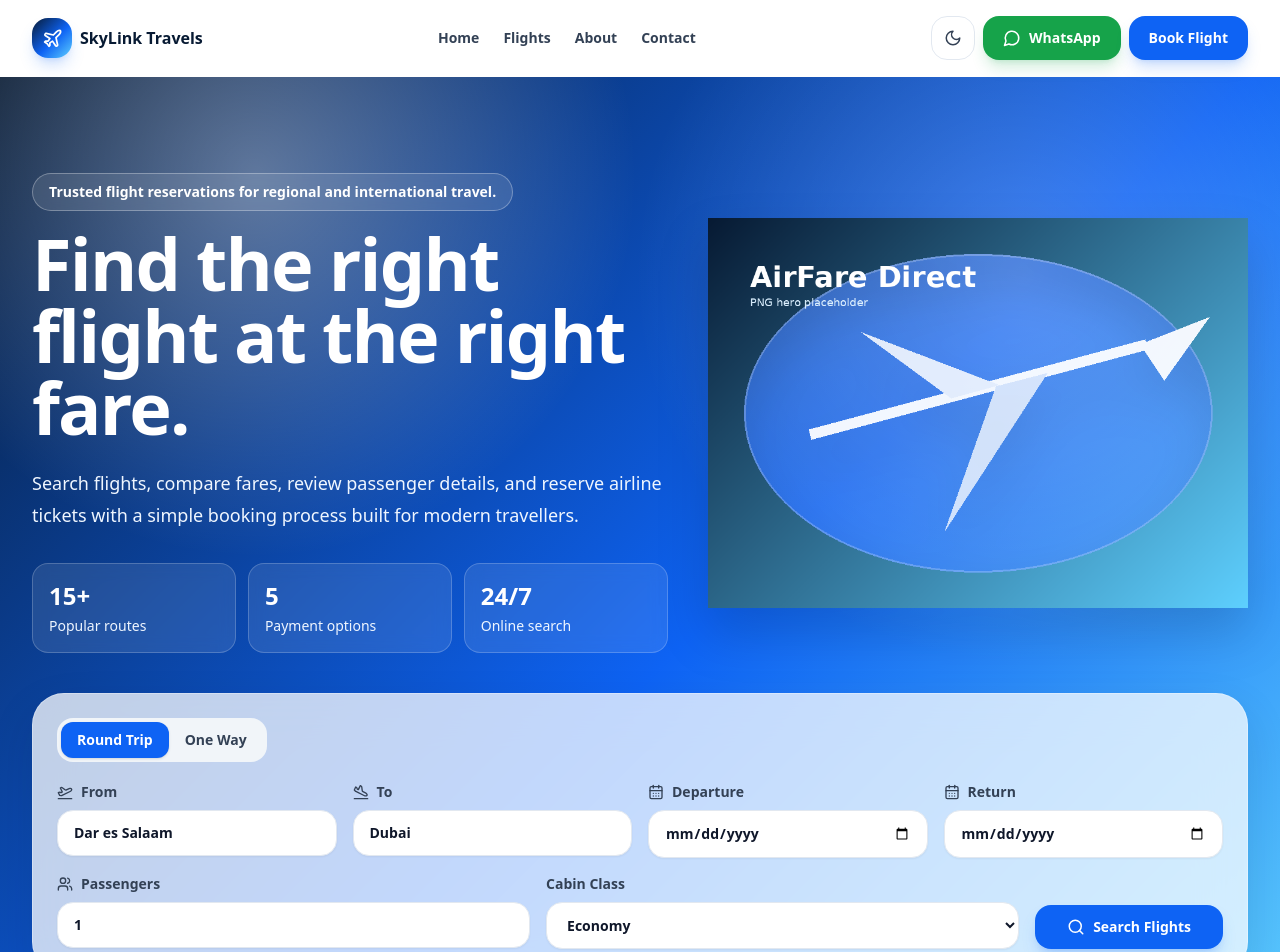
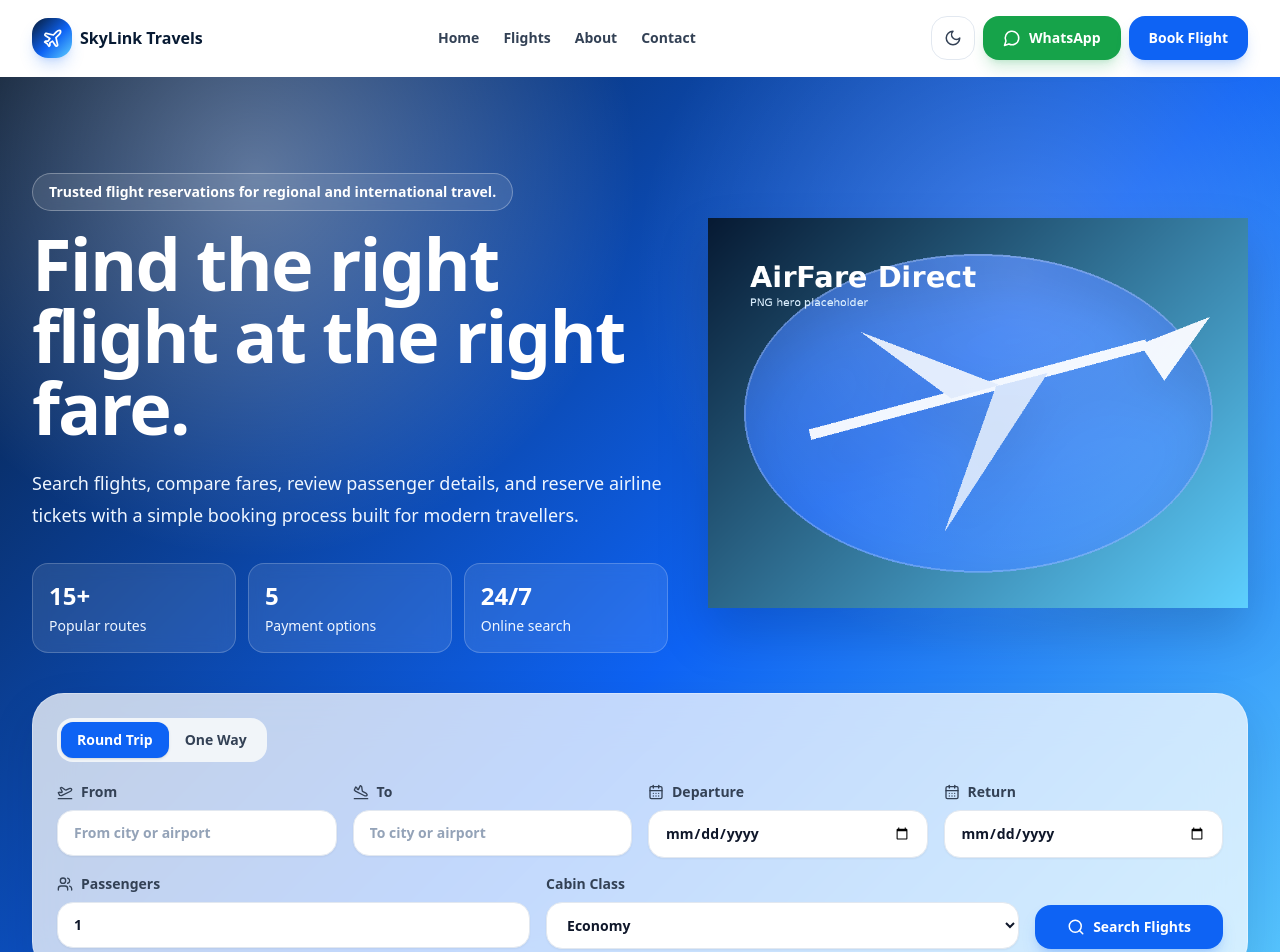
Before and after one commit to brianmichaelu/airline-website, a Next.js app: page / in a window 1280 px wide. Shown: the top 952 px of the page. Built offline with nearby package versions, Linux system fonts and the light colour scheme.

Commit message:
Update FlightSearchForm.tsx

```diff
--- a/components/FlightSearchForm.tsx
+++ b/components/FlightSearchForm.tsx
@@ -126,7 +126,7 @@ const labelClass =
   "mb-2 flex items-center gap-2 text-sm font-bold text-slate-700 dark:text-slate-200";
 
 const suggestionBoxClass =
-  "absolute left-0 top-full z-[90] mt-3 max-h-80 w-full min-w-full overflow-y-auto rounded-3xl border border-slate-200 bg-white p-3 shadow-2xl dark:border-slate-700 dark:bg-slate-950 sm:min-w-[430px]";
+  "absolute left-0 top-full z-[9999] mt-3 max-h-80 w-full min-w-full overflow-y-auto rounded-3xl border border-slate-200 bg-white p-3 shadow-2xl dark:border-slate-700 dark:bg-slate-950 sm:min-w-[430px]";
 
 function getAirportSuggestions(value: string) {
   const searchValue = value.trim().toLowerCase();
@@ -159,8 +159,8 @@ export default function FlightSearchForm() {
 
   const [form, setForm] = useState<SearchFormValues>({
     tripType: "round-trip",
-    from: "Dar es Salaam",
-    to: "Dubai",
+    from: "",
+    to: "",
     departureDate: "",
     returnDate: "",
     passengers: 1,
@@ -242,7 +242,7 @@ export default function FlightSearchForm() {
       transition={{ duration: 0.55 }}
       onSubmit={submit}
       onClick={(event) => event.stopPropagation()}
-      className="glass-card overflow-visible rounded-[2rem] p-4 sm:p-6"
+      className="glass-card relative z-[100] overflow-visible rounded-[2rem] p-4 sm:p-6"
     >
       <div className="mb-5 inline-flex rounded-2xl bg-slate-100 p-1 dark:bg-slate-900">
         {(["round-trip", "one-way"] as TripType[]).map((type) => (
@@ -268,7 +268,7 @@ export default function FlightSearchForm() {
       </div>
 
       <div className="grid gap-4 md:grid-cols-2 lg:grid-cols-4">
-        <label className="relative block">
+        <label className="relative z-[200] block">
           <span className={labelClass}>
             <PlaneTakeoff size={16} />
             From
@@ -278,11 +278,12 @@ export default function FlightSearchForm() {
             className={fieldClass}
             value={form.from}
             onFocus={() => setActiveSuggestion("from")}
+            onClick={() => setActiveSuggestion("from")}
             onChange={(event) => {
               update("from", event.target.value);
               setActiveSuggestion("from");
             }}
-            placeholder="Dar es Salaam"
+            placeholder="From city or airport"
             autoComplete="off"
           />
 
@@ -333,7 +334,7 @@ export default function FlightSearchForm() {
           )}
         </label>
 
-        <label className="relative block">
+        <label className="relative z-[190] block">
           <span className={labelClass}>
             <PlaneLanding size={16} />
             To
@@ -343,11 +344,12 @@ export default function FlightSearchForm() {
             className={fieldClass}
             value={form.to}
             onFocus={() => setActiveSuggestion("to")}
+            onClick={() => setActiveSuggestion("to")}
             onChange={(event) => {
               update("to", event.target.value);
               setActiveSuggestion("to");
             }}
-            placeholder="Dubai"
+            placeholder="To city or airport"
             autoComplete="off"
           />
 
```
